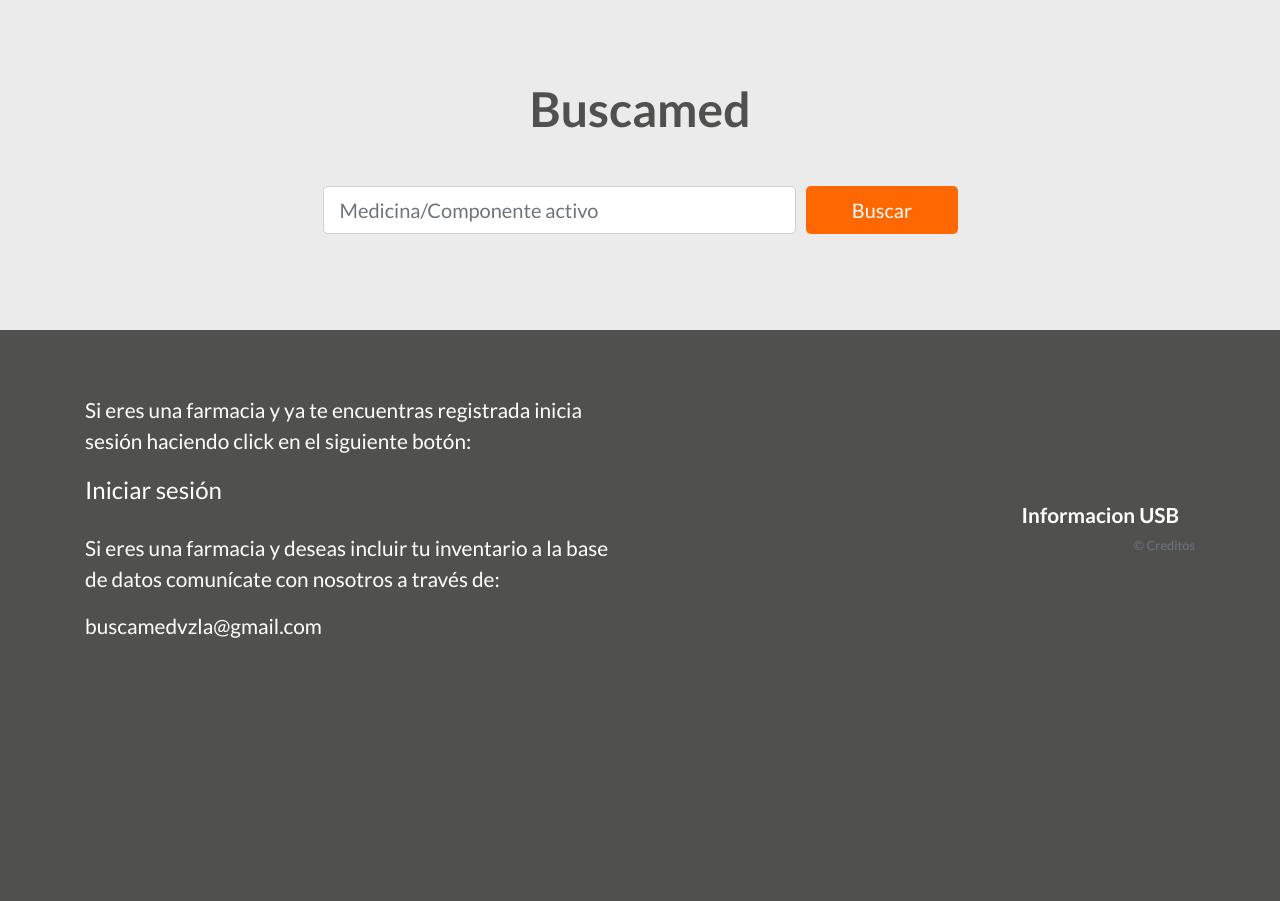
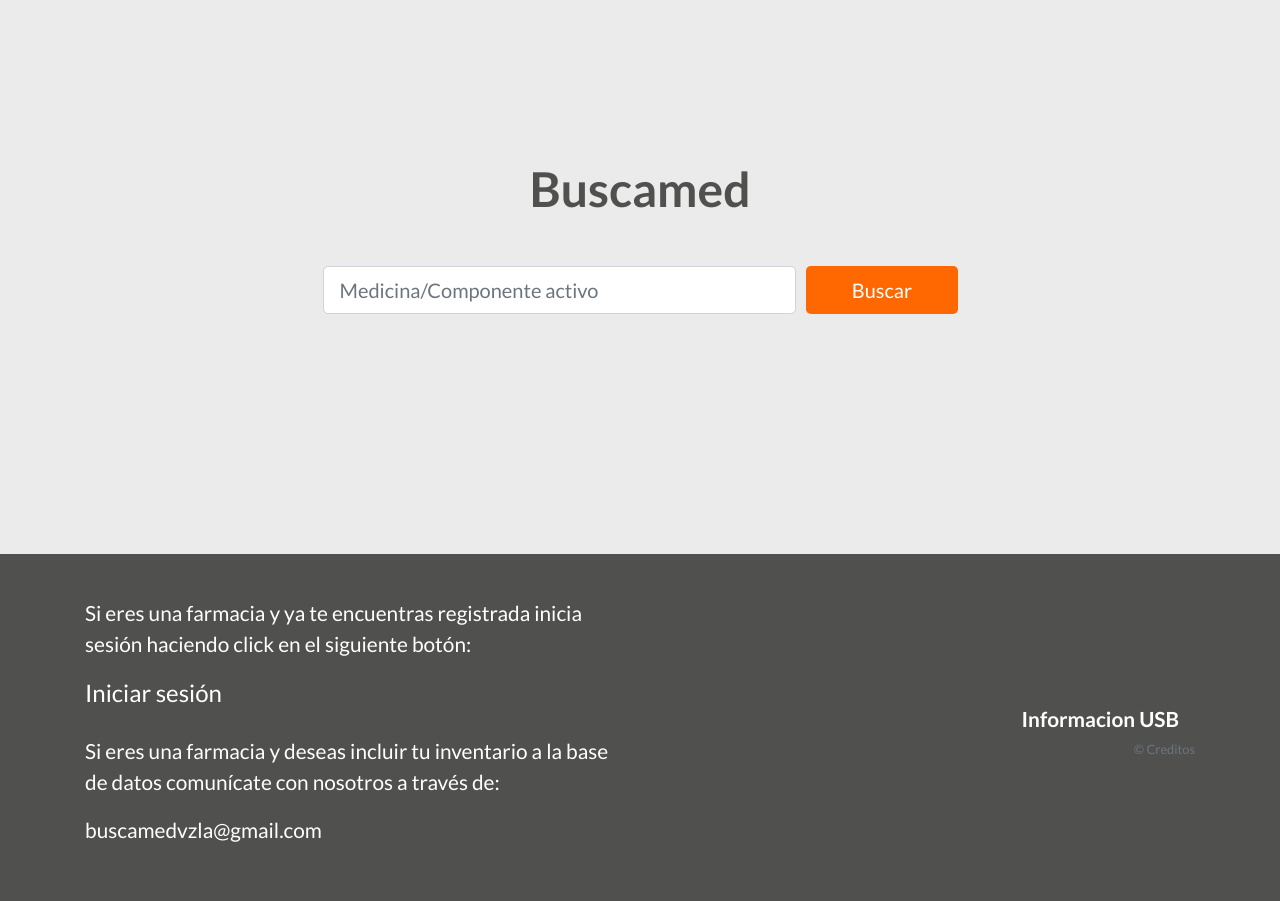
Before and after one commit to lautarovc/BuscaMed-Server, a Django app: page / in a window 1280 px wide. Shown: the part 70-971 px from the top of the page. Before the commit the page ends 708 px from the top, so only its background shows below. Run offline with Django 3.2, Linux system fonts and the light colour scheme; parts of the project's set-up code (start-up, migrations or seed data) failed here and were passed over; some libraries are stand-ins or nearby versions.

Commit message:
Agrega arreglos del css del landing page

```diff
--- a/stores/static/css/landing-page.css
+++ b/stores/static/css/landing-page.css
@@ -22,8 +22,8 @@ header.masthead {
   position: relative;
   background-color: #ebebeb;
   background-size: cover;
-  padding-top: 5rem;
-  padding-bottom: 6rem;
+  padding-top: 10rem;
+  padding-bottom: 15rem;
 }
 
 header.masthead h1 {
@@ -33,8 +33,8 @@ header.masthead h1 {
 
 @media (min-width: 768px) {
   header.masthead {
-    padding-top: 5rem;
-    padding-bottom: 6rem;
+    padding-top: 10rem;
+    padding-bottom: 15rem;
   }
   header.masthead h1 {
     font-size: 3rem;
@@ -112,8 +112,8 @@ header.masthead h1 {
 }
 
 footer.footer {
-  padding-top: 4rem;
-  padding-bottom: 4rem;
+  padding-top: 2.7rem;
+  padding-bottom: 2rem;
   background-color: #50514f !important;
   color: white;
 }
```
